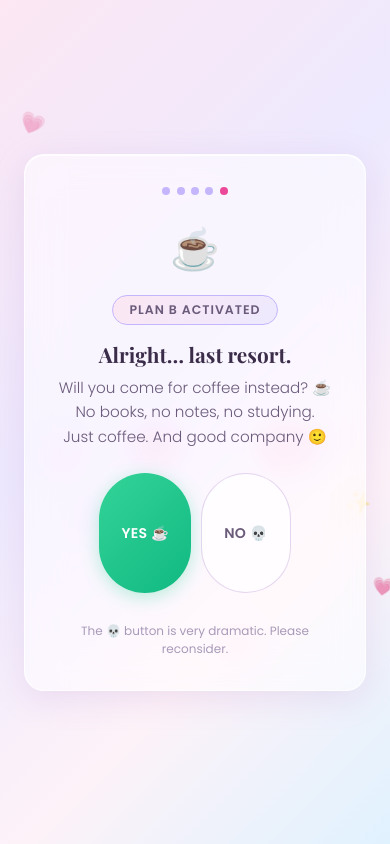
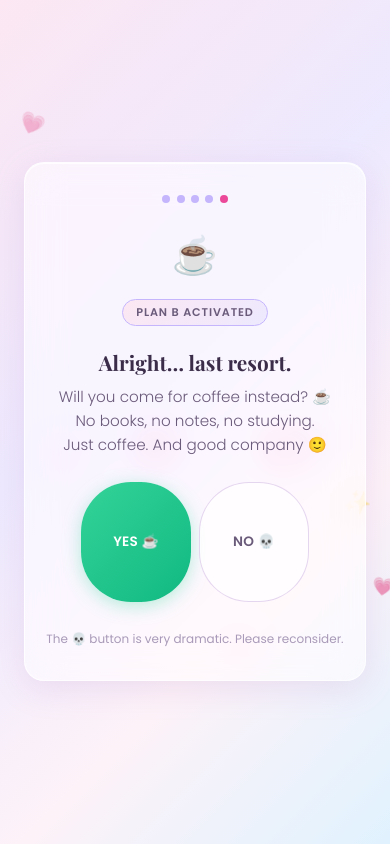
Before and after one commit to Prasanna2277/invite, a Django app: template Anuska_invite/invite/templates/invite/step5.html in a window 390 px wide. Run offline with Django 5.2, Linux system fonts and the light colour scheme; the template is opened without the code that fills it, so the values that code supplies are empty; some web fonts are replaced.

Commit message:
new Styles

```diff
--- a/Anuska_invite/invite/static/invite/css/style.css
+++ b/Anuska_invite/invite/static/invite/css/style.css
@@ -95,6 +95,8 @@ body {
   text-align: center;
   animation: cardIn 0.6s cubic-bezier(0.34,1.56,0.64,1) both;
   transition: all 0.3s ease;
+  overflow-x: hidden;          /* 🔥 prevents horizontal overflow */
+  word-break: break-word;      /* 🔥 text wraps inside box */
 }
 
 @keyframes cardIn {
@@ -107,6 +109,7 @@ h1, h2 {
   font-family: 'Playfair Display', serif;
   line-height: 1.25;
   margin-bottom: 0.5rem;
+  max-width: 100%;
 }
 
 h1 { font-size: clamp(1.7rem, 5vw, 2.2rem); color: var(--text-dark); }
@@ -132,13 +135,14 @@ h2 { font-size: clamp(1.3rem, 4vw, 1.7rem); color: var(--text-dark); }
   to   { opacity: 1; transform: scale(1);   }
 }
 
-/* ── Buttons ─────────────────────────────────────────────────────────────── */
+/* ── Buttons + Inputs (full containment) ─────────────────────────────────── */
 .btn-row {
   display: flex;
   gap: 0.8rem;
   justify-content: center;
   flex-wrap: wrap;
   margin-top: 1.5rem;
+  width: 100%;
 }
 
 .btn {
@@ -155,6 +159,9 @@ h2 { font-size: clamp(1.3rem, 4vw, 1.7rem); color: var(--text-dark); }
   letter-spacing: 0.02em;
   position: relative;
   overflow: hidden;
+  max-width: 100%;           /* 🔥 buttons never exceed container */
+  white-space: normal;       /* allows text wrapping on long labels */
+  word-break: keep-all;
 }
 
 .btn::after {
@@ -193,12 +200,15 @@ h2 { font-size: clamp(1.3rem, 4vw, 1.7rem); color: var(--text-dark); }
 .btn-full {
   width: 100%;
   padding: 0.9rem 2rem;
+  max-width: 100%;
 }
 
 /* ── Input ───────────────────────────────────────────────────────────────── */
 .input-group {
   margin: 1.5rem 0;
   text-align: left;
+  width: 100%;
+  overflow-x: hidden;
 }
 
 .input-group label {
@@ -214,10 +224,14 @@ h2 { font-size: clamp(1.3rem, 4vw, 1.7rem); color: var(--text-dark); }
 .input-row {
   display: flex;
   gap: 0.7rem;
+  flex-wrap: wrap;           /* 🔥 if two inputs, they stack on narrow screens */
 }
 
-.input-row input {
+.input-row input,
+.input-row select,
+.input-row .month-picker {   /* cover any month button/select */
   flex: 1;
+  min-width: 120px;          /* prevents collapse, but allows wrap */
   font-family: 'Poppins', sans-serif;
   font-size: 1rem;
   padding: 0.75rem 1.1rem;
@@ -227,9 +241,11 @@ h2 { font-size: clamp(1.3rem, 4vw, 1.7rem); color: var(--text-dark); }
   color: var(--text-dark);
   outline: none;
   transition: border-color 0.2s, box-shadow 0.2s;
+  max-width: 100%;
 }
 
-.input-row input:focus {
+.input-row input:focus,
+.input-row select:focus {
   border-color: var(--pink-deep);
   box-shadow: 0 0 0 3px rgba(236,72,153,0.12);
 }
@@ -246,6 +262,7 @@ h2 { font-size: clamp(1.3rem, 4vw, 1.7rem); color: var(--text-dark); }
   color: #9f1239;
   margin-bottom: 1.2rem;
   animation: shake 0.4s ease;
+  word-break: break-word;
 }
 
 @keyframes shake {
@@ -312,6 +329,9 @@ h2 { font-size: clamp(1.3rem, 4vw, 1.7rem); color: var(--text-dark); }
   letter-spacing: 0.08em;
   text-transform: uppercase;
   margin-bottom: 1rem;
+  max-width: 100%;
+  white-space: nowrap;
+  overflow-x: auto;          /* allow horizontal scroll if absolutely needed, but keeps inside */
 }
 
 .step-indicator {
@@ -319,6 +339,7 @@ h2 { font-size: clamp(1.3rem, 4vw, 1.7rem); color: var(--text-dark); }
   justify-content: center;
   gap: 0.4rem;
   margin-bottom: 1.5rem;
+  flex-wrap: wrap;
 }
 
 .step-dot {
@@ -411,12 +432,42 @@ h2 { font-size: clamp(1.3rem, 4vw, 1.7rem); color: var(--text-dark); }
   }
 }
 
-/* Extra small devices (tight spacing) */
+/* Extra small devices (tight spacing) - critical for month button fix */
 @media (max-width: 480px) {
-  .card { padding: 2rem 1.5rem; }
-  .btn  { padding: 0.7rem 1.4rem; font-size: 0.88rem; }
-  .btn-row { gap: 0.6rem; }
-  .input-row input { padding: 0.7rem 0.9rem; }
-  .emoji-big { font-size: 2.5rem; }
-  .subtitle { margin: 0.6rem 0 1.5rem; }
+  .card {
+    padding: 2rem 1.2rem;   /* slightly tighter but safe */
+  }
+  .btn {
+    padding: 0.7rem 1.2rem;
+    font-size: 0.85rem;
+    width: auto;
+    min-width: 110px;
+  }
+  .btn-row {
+    gap: 0.5rem;
+  }
+  .input-row input,
+  .input-row select,
+  .input-row .month-picker {
+    padding: 0.65rem 0.8rem;
+    font-size: 0.9rem;
+    min-width: 100px;
+  }
+  .emoji-big {
+    font-size: 2.3rem;
+  }
+  .subtitle {
+    margin: 0.6rem 0 1.2rem;
+  }
+  .badge {
+    white-space: normal;    /* 🔥 month button inside badge? allow wrap */
+    font-size: 0.7rem;
+    padding: 0.25rem 0.8rem;
+  }
+  /* any extra custom month button will be contained */
+  button, .btn, .month-btn, [class*="month"] {
+    max-width: 100%;
+    overflow-x: hidden;
+    text-overflow: ellipsis;
+  }
 }
```
Also changed, not shown: Anuska_invite/db.sqlite3.
